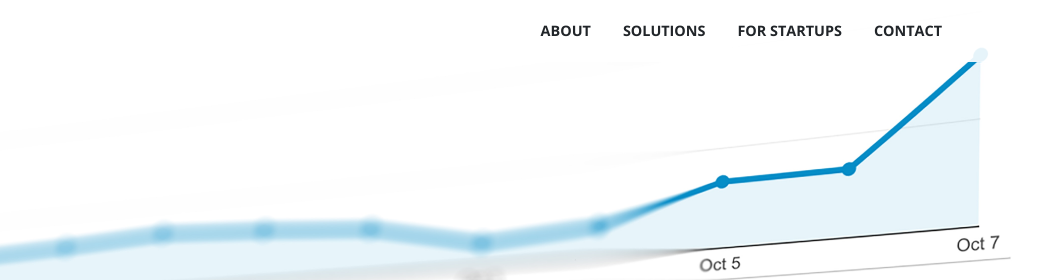
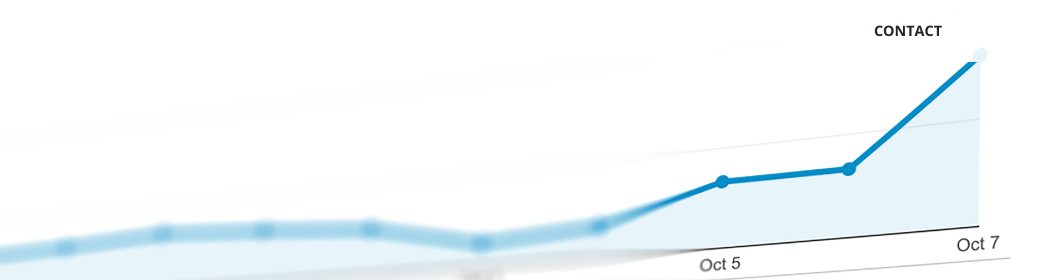
Before and after one commit to Valuraise/valuraise.github.io, a plain HTML site: page startup.html in a window 1280 px wide. Shown: the top 280 px of the page, 237-1280 px from the left. Drawn offline with nearby package versions, Linux system fonts and the light colour scheme; a script that the page names is missing.

Commit message:
Update startup.html

```diff
--- a/startup.html
+++ b/startup.html
@@ -44,7 +44,7 @@
    <!-- Navigation -->
     <nav class="navbar navbar-expand-lg navbar-light fixed-top" id="mainNav">
       <div class="container">
-        <a class="navbar-brand js-scroll-trigger" href="#page-top"
+        <a class="navbar-brand js-scroll-trigger" href="/"
           ><img src="img/valuraise.png" width="8%" /> Valuraise</a
         >
         <button
@@ -61,20 +61,7 @@
         <div class="collapse navbar-collapse" id="navbarResponsive">
           <ul class="navbar-nav ml-auto">
             <li class="nav-item">
-              <a class="nav-link js-scroll-trigger" href="#about">About</a>
-            </li>
-            <li class="nav-item">
-              <a class="nav-link js-scroll-trigger" href="#services"
-                >Solutions</a
-              >
-            </li>
-            <li class="nav-item">
-              <a class="nav-link js-scroll-trigger" href="/startup.html"  target="_blank"
-                >For Startups</a
-              >
-            </li>
-            <li class="nav-item">
-              <a class="nav-link js-scroll-trigger" href="#contact">Contact</a>
+              <a class="nav-link js-scroll-trigger" href="/index.html#contact">Contact</a>
             </li>
           </ul>
         </div>
@@ -94,7 +81,6 @@
               href="#coaching"
               >Book an appointment</a
             >
-
           </div>
         </div>
       </div>
```
